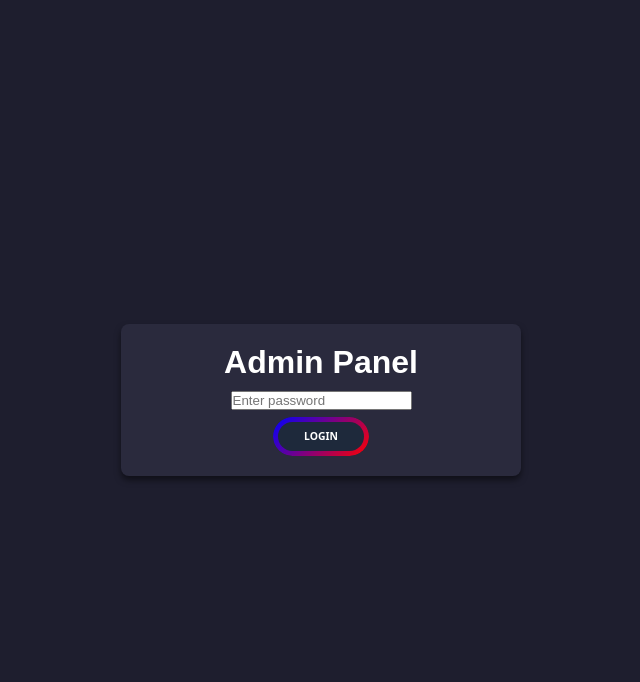
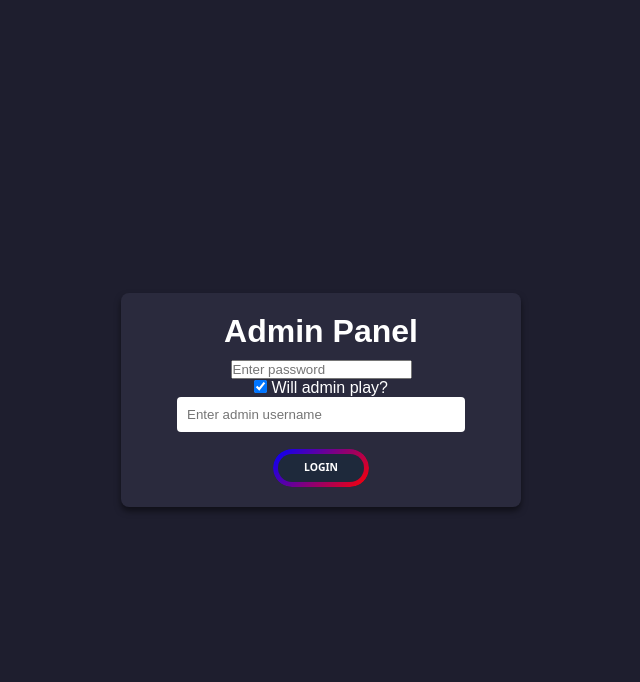
Before and after one commit to aChickensz/asesino, a Flask app: page /admin in a window 1280 px wide. Shown: the top 682 px of the page, without its empty margins (319-959 px from the left). Run offline with Flask 3, Linux system fonts and the light colour scheme; some libraries are stand-ins or nearby versions.

Commit message:
Admin playability, unique names, UX
- Added option that allows the admin to select a user name, play and receive a card.
- Added errors in case player attempts to join game with an already used name.
- Added banners that show when new cards are played

```diff
--- a/app.py
+++ b/app.py
@@ -72,45 +72,52 @@ def handle_join(data):
 
 @socketio.on('adminLogin')
 def handle_admin_login(data):
-    global admin_sid
+    global admin_sid, players
 
     password = data.get('password')
-    if password == ADMIN_PASSWORD:  # Replace with secure validation
+    will_play = data.get('willPlay', False)
+    username = data.get('username')
+
+    if password == ADMIN_PASSWORD:  # Authenticate admin
         admin_sid = request.sid
-        emit('updatePlayers', {'players': [player['name'] for player in players]}, room=admin_sid)
-        emit('loginSuccess')
-        print("Admin Joined")
+        emit('loginSuccess', room=admin_sid)
+
+        # If admin is playing, ensure the username is unique
+        if will_play and username:
+            if any(player['name'] == username for player in players):
+                emit('loginFailure', {'message': 'Username already taken'}, room=request.sid)
+                return
+
+            players.append({'name': username, 'sid': admin_sid})
+            emit('updatePlayers', {'players': [player['name'] for player in players]}, broadcast=True)
+
+        print(f"Admin logged in{' and will play as ' + username if will_play else ''}.")
     else:
-        emit('loginFailure', {'message': 'Invalid password'})
+        emit('loginFailure', {'message': 'Invalid password'}, room=request.sid)
 
 @socketio.on('startGame')
 def handle_start_game():
     global players, player_to_card
 
-    # Ensure only the admin can start the game
     if request.sid != admin_sid:
         emit('error', {'message': 'Only the admin can start the game'}, room=request.sid)
-        print("Non-admin attempted to start the game")
         return
 
-    # Ensure there are enough players to start the game
     if len(players) < 2:
         emit('error', {'message': 'Not enough players to start the game'}, room=request.sid)
-        print("Not enough players to start the game")
         return
 
-    # Prepare the deck: 1 joker and the rest as random cards from card1.svg to card26.svg
+    # Prepare the deck: 1 joker and the rest random cards
     regular_cards = [f'card{i}' for i in range(1, 27)]
     cards = ['joker'] + random.sample(regular_cards, len(players) - 1)
     random.shuffle(cards)
 
-    # Assign cards to players and emit the 'assignCard' event privately
+    # Assign cards to players
     for player, card in zip(players, cards):
         player_to_card[player['sid']] = card
         emit('assignCard', {'card': card}, room=player['sid'])
         print(f"Assigned card '{card}' to player '{player['name']}'")
 
-    # Broadcast that the game has started
     emit('gameStarted', broadcast=True)
     print("Game started, cards assigned")
 
--- a/static/admin.js
+++ b/static/admin.js
@@ -4,13 +4,37 @@ const adminDashboard = document.getElementById('admin-dashboard');
 const playerList = document.getElementById('admin-player-list');
 const startGameBtn = document.getElementById('start-game-btn');
 
+document.addEventListener("DOMContentLoaded", () => {
+    const playCheckbox = document.getElementById('admin-play-checkbox');
+    const usernameField = document.getElementById('admin-username');
+
+    // Set the initial state based on the checkbox's default value
+    usernameField.disabled = !playCheckbox.checked;
+    usernameField.required = playCheckbox.checked;
+
+    // Add the event listener to handle changes
+    playCheckbox.addEventListener('change', function () {
+        if (this.checked) {
+            usernameField.disabled = false;
+            usernameField.required = true;
+        } else {
+            usernameField.disabled = true;
+            usernameField.required = false;
+            usernameField.value = ''; // Clear the value
+        }
+    });
+});
+
 // Admin login
 loginForm.addEventListener('submit', (e) => {
   e.preventDefault();
   const password = passwordInput.value;
+  const willPlay = document.getElementById('admin-play-checkbox').checked;
+  const username = willPlay ? document.getElementById('admin-username').value.trim() : null;
 
-  socket.emit('adminLogin', { password: password});
+  socket.emit('adminLogin', { password, username, willPlay });
 });
+
 socket.on('loginSuccess', () => {
   console.log('Login Success');
   loginForm.classList.add('hidden');
@@ -20,12 +44,12 @@ socket.on('loginSuccess', () => {
 
 // Start the game
 startGameBtn.addEventListener('click', () => {
-  const confirmation = confirm('Are you sure you want to start the game?');
-  if (confirmation) {
-    socket.emit('startGame');
-  }
+    const confirmation = confirm('Are you sure you want to start the game?');
+    if (confirmation) {
+        socket.emit('startGame');
+        showNewCardsBanner(); // Show the banner when the game starts
+    }
 });
-
 document.addEventListener("DOMContentLoaded", () => {
     socket.on('updatePlayers', (data) => {
         const playerQueue = document.getElementById('player-queue');
@@ -43,6 +67,55 @@ document.addEventListener("DOMContentLoaded", () => {
     });
 });
 
+socket.on('loginFailure', (data) => {
+    alert(`Error: ${data.message}`);
+});
+
+// Function to show the "New Cards Received" banner
+function showNewCardsBanner() {
+    // Create the banner element
+    const banner = document.createElement('div');
+    banner.id = 'new-cards-banner';
+    banner.textContent = 'New Cards Received';
+    banner.style.position = 'fixed';
+    banner.style.top = '10px';
+    banner.style.left = '50%';
+    banner.style.transform = 'translateX(-50%)';
+    banner.style.backgroundColor = '#333';
+    banner.style.color = '#fff';
+    banner.style.padding = '10px 20px';
+    banner.style.borderRadius = '5px';
+    banner.style.boxShadow = '0 2px 4px rgba(0, 0, 0, 0.2)';
+    banner.style.zIndex = '1000';
+    banner.style.fontSize = '1.2rem';
+    banner.style.textAlign = 'center';
+
+    // Add the banner to the document body
+    document.body.appendChild(banner);
+
+    // Remove the banner after a short delay (e.g., 1 second)
+    setTimeout(() => {
+        banner.remove();
+    }, 1000);
+}
+
+socket.on('assignCard', (data) => {
+    const card = data.card;
+    console.log(`Admin received card: ${card}`);
+
+    const cardContainer = document.getElementById('admin-card-container');
+
+    // Remove any existing card display
+    cardContainer.innerHTML = '';
+
+    // Add the card image
+    const cardImage = document.createElement('img');
+    cardImage.src = `/static/images/${card}.svg`;
+    cardImage.alt = `Your card`;
+    cardImage.style.width = '150px'; // Optional: set width
+    cardImage.style.height = 'auto'; // Maintain aspect ratio
+    cardContainer.appendChild(cardImage);
+});
 
 socket.on('connect', () => {
     console.log('Client connected to server');
--- a/templates/admin.html
+++ b/templates/admin.html
@@ -11,21 +11,44 @@
   <script src="https://cdn.socket.io/4.0.0/socket.io.min.js"></script>
   <script>
     const socket = io.connect("{{ domain }}");
+
+    document.getElementById('admin-play-checkbox').addEventListener('change', function () {
+      const usernameField = document.getElementById('admin-username-field');
+      usernameField.style.display = this.checked ? 'block' : 'none';
+    });
   </script>
 </head>
 <body>
   <div class="container">
     <h1>Admin Panel</h1>
-    <form id="login-form">
-      <input type="password" id="admin-password" placeholder="Enter password" required"/>
-      <button type="submit"  class='btn-55' style="margin-top:7px;"><span>Login</span></button>
-    </form>
 
-    <div id="admin-dashboard" class="hidden">
-      <h2>Player Queue</h2>
-      <ul id="player-queue"></ul>
+  <form id="login-form">
+    <input type="password" id="admin-password" placeholder="Enter password" required />
+    <div>
+      <label>
+        <input type="checkbox" id="admin-play-checkbox" checked />
+        Will admin play?
+      </label>
+    </div>
+    <div id="admin-username-field" style="display: block;">
+      <input type="text" id="admin-username" placeholder="Enter admin username" required disabled />
+    </div>
+
+    <button type="submit" class='btn-55' style="margin-top:7px;"><span>Login</span></button>
+  </form>
+
+
+  <div id="admin-dashboard" class="hidden">
+    <h2>Player Queue</h2>
+    <ul id="player-queue"></ul>
+
+    <!-- Centered container for button and card -->
+    <div id="game-controls" style="display: flex; flex-direction: column; align-items: center; gap: 10px;">
       <button id="start-game-btn" style="margin-top:7px;">Start Game</button>
+      <div id="admin-card-container"></div> <!-- Placeholder for admin's card -->
     </div>
+  </div>
+
   </div>
   <div class="copyright">
         &copy; Kevin Vargas 2025
```
Also changed, not shown: static/script.js (+54 -4 lines), static/styles.css (+32 -0 lines).
